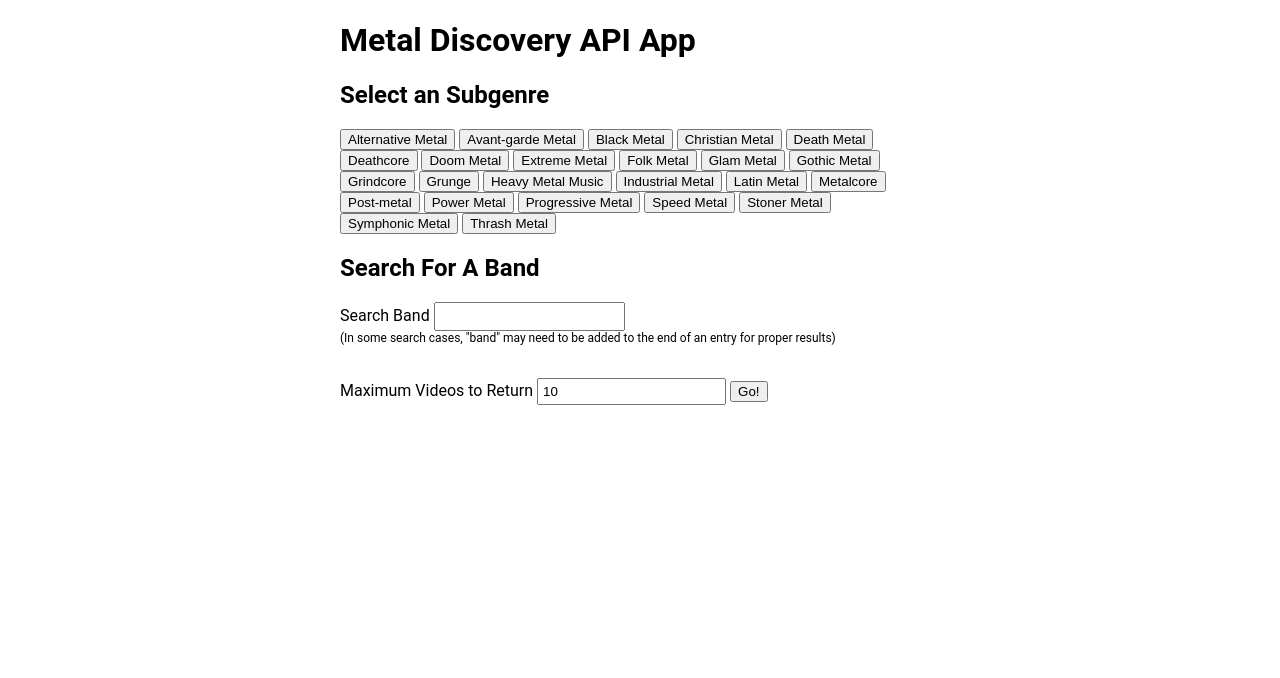
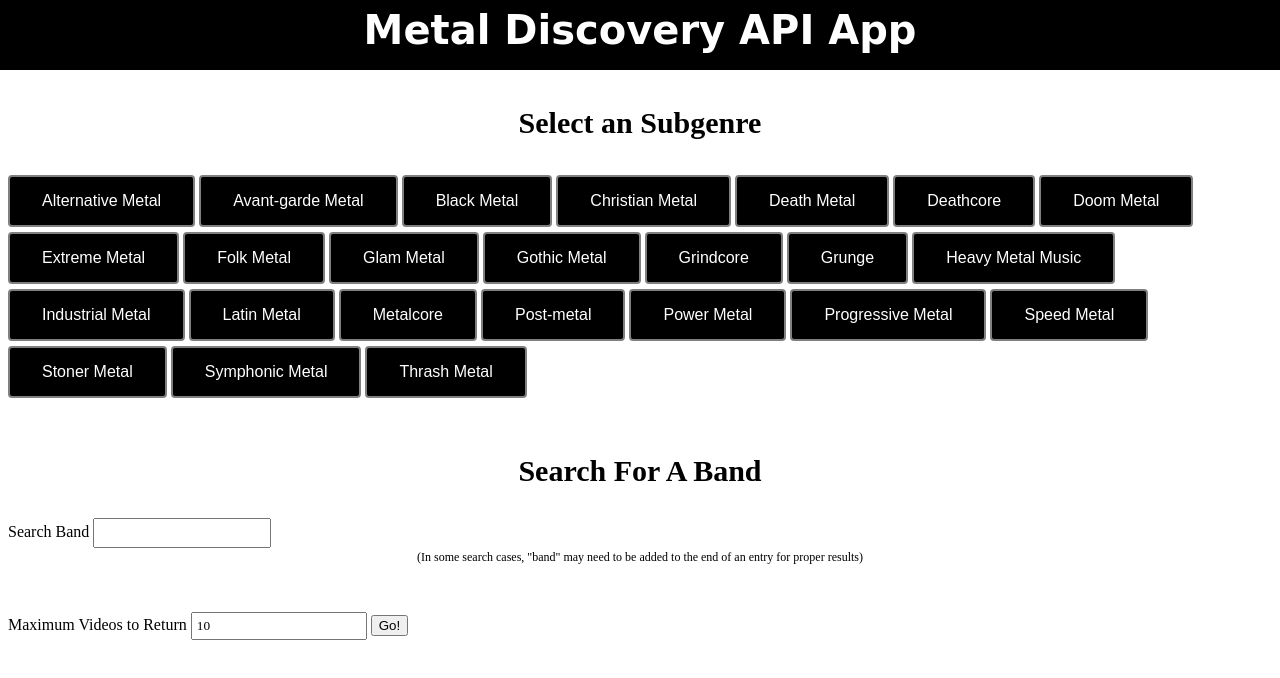
Before and after one commit to thedudefreebird/metal-api-capstone, a plain HTML site: page index.html in a window 1280 px wide. Drawn offline with nearby package versions, Linux system fonts and the light colour scheme.

Commit message:
Initial Styling of app after feedback

```diff
--- a/main.css
+++ b/main.css
@@ -3,7 +3,63 @@
 }
 
 body {
-  font-family: 'Roboto', sans-serif;
+  line-height: 1.5;
+  /* font-family: 'Cinzel Decorative', cursive;
+  font-family: 'Cinzel', serif;
+  font-family: 'Amiri', serif; */
+}
+
+.container {
+  max-width: auto;
+}
+
+header{
+  position: fixed;
+  top: 0;
+  left: 0;
+  width: 100%;
+  margin-bottom: 10px;
+}
+
+#title {
+  font-family: 'Cinzel Decorative', cursive;
+  background-color: Black;
+  color: white;
+  width: auto;
+  margin-top: 0px;
+  padding-top: 0px;
+  padding-bottom: 10px;
+  text-align: center;
+  font-size: 40px;
+}
+
+#selectSub {
+  font-family: 'Cinzel', serif;
+  margin-top: 100px;
+  text-align: center;
+  font-size: 30px;
+}
+
+.subList-btn{
+  margin-top: 5px;
+  border: none;
+  color: white;
+  padding: 15px 32px;
+  text-align: center;
+  text-decoration: none;
+  display: inline-block;
+  font-size: 16px;
+  background-color: black;
+  border-radius: 4px;
+  border: 2px solid grey;
+  -webkit-transition-duration: 0.4s;
+  transition-duration: 0.4s;
+}
+
+.subList-btn:hover{
+  background-color: white;
+  color: black;
+  box-shadow: 0 12px 16px 0 rgba(0,0,0,0.24), 0 17px 50px 0 rgba(0,0,0,0.19);
 }
 
 button, input[type="text"] {
@@ -12,11 +68,51 @@ button, input[type="text"] {
 
 button:hover {
   cursor: pointer;
+  color: white;
+  background-color: black;
 }
 
-.container {
-  max-width: 600px;
-  margin: 0 auto;
+#js-form {
+  font-family: 'Cinzel', serif;
+  margin-top: 50px;
+}
+
+#searchBand {
+  text-align: center;
+  font-size: 30px;
+}
+
+#headsUp {
+  text-align: center;
+  margin-top: 0;
+  font-size: 24px;
+}
+
+#js-search-term{
+  margin-bottom: 0px;
+  font-family: 'Cinzel', serif;
+}
+
+#js-max-results {
+  padding: 4px;
+  margin-top: 10px;
+  font-family: 'Cinzel', serif;
+}
+
+#searchGo {
+  margin-top: 5px;
+  border: none;
+  color: white;
+  padding: 15px 32px;
+  text-align: center;
+  text-decoration: none;
+  display: inline-block;
+  font-size: 16px;
+  background-color: black;
+  border-radius: 4px;
+  border: 2px solid grey;
+  -webkit-transition-duration: 0.4s;
+  transition-duration: 0.4s;
 }
 
 .error-message {
@@ -24,34 +120,43 @@ button:hover {
 }
 
 .results {
+  font-family: 'Amiri', serif;
   padding: 10px;
   margin-bottom: 10px;
+  border: solid 5px;
+  margin-right: 10px;
+  width: 800px;
+  height: auto;
 }
 
 .resultsVids {
+  font-family: 'Amiri', serif;
   padding: 10px;
   margin-bottom: 10px;
+  border: solid 5px;
+  margin-left: 10px;
+  width: 800px;
 }
 
 .hidden {
   display: none;
 }
 
-#js-search-term{
-  margin-bottom: 0px;
+#resultsContainer{
+  display: flex;
+  flex-direction: row;
+  align-content: center;
+  justify-content: space-between;
 }
 
-#js-max-results {
-  padding: 4px;
-  margin-top: 2px;
-}
+
 
 #headsUp{
   font-size: 12px;
   margin-top: 0;
 }
 
-@media only screen and (max-width: 767px) {
+/* @media only screen and (max-width: 767px) {
   body {
     font-family: 'Roboto', sans-serif;
   }
@@ -204,4 +309,4 @@ button:hover {
   }
 
 
-}
+} */
```
